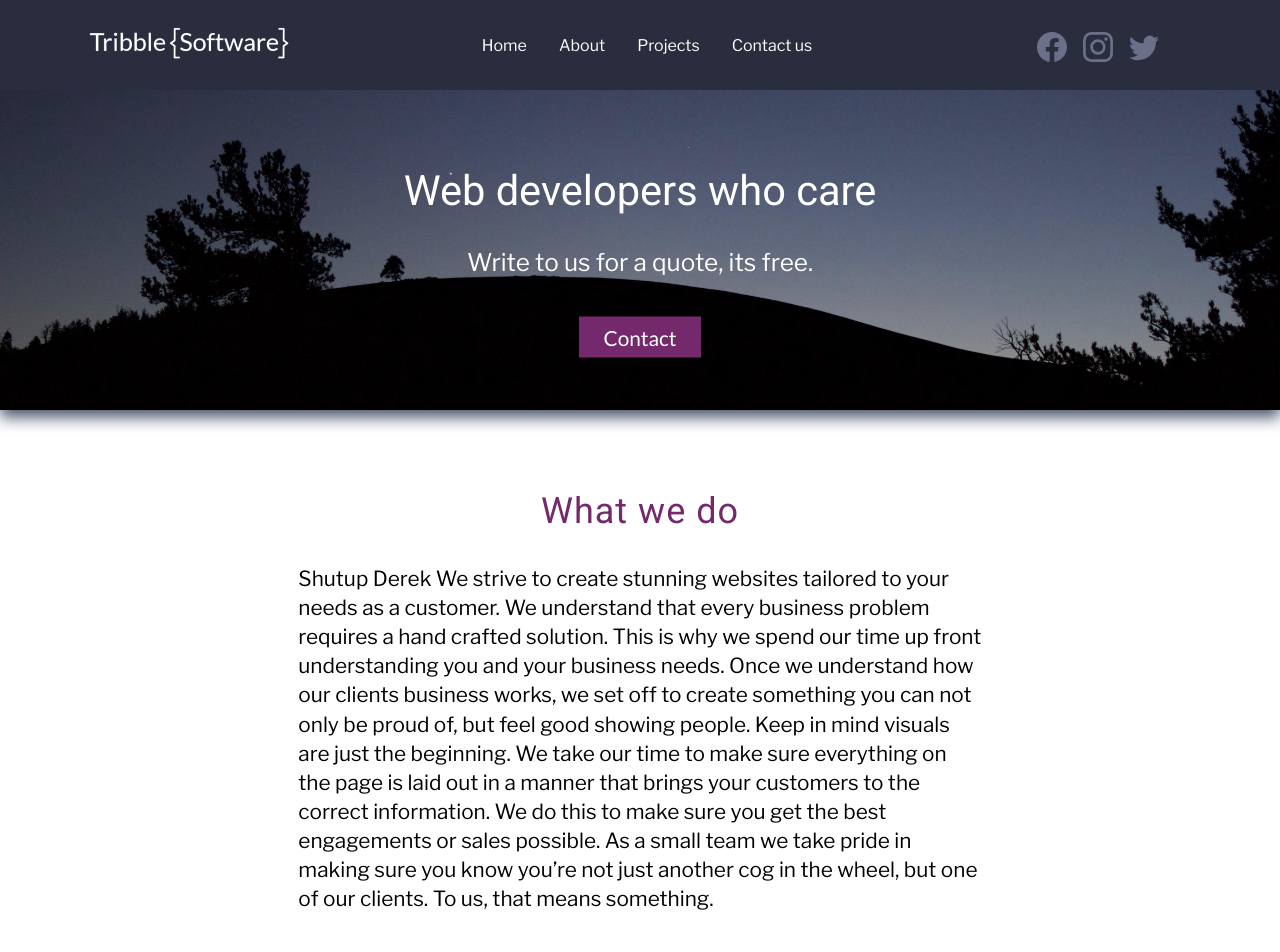
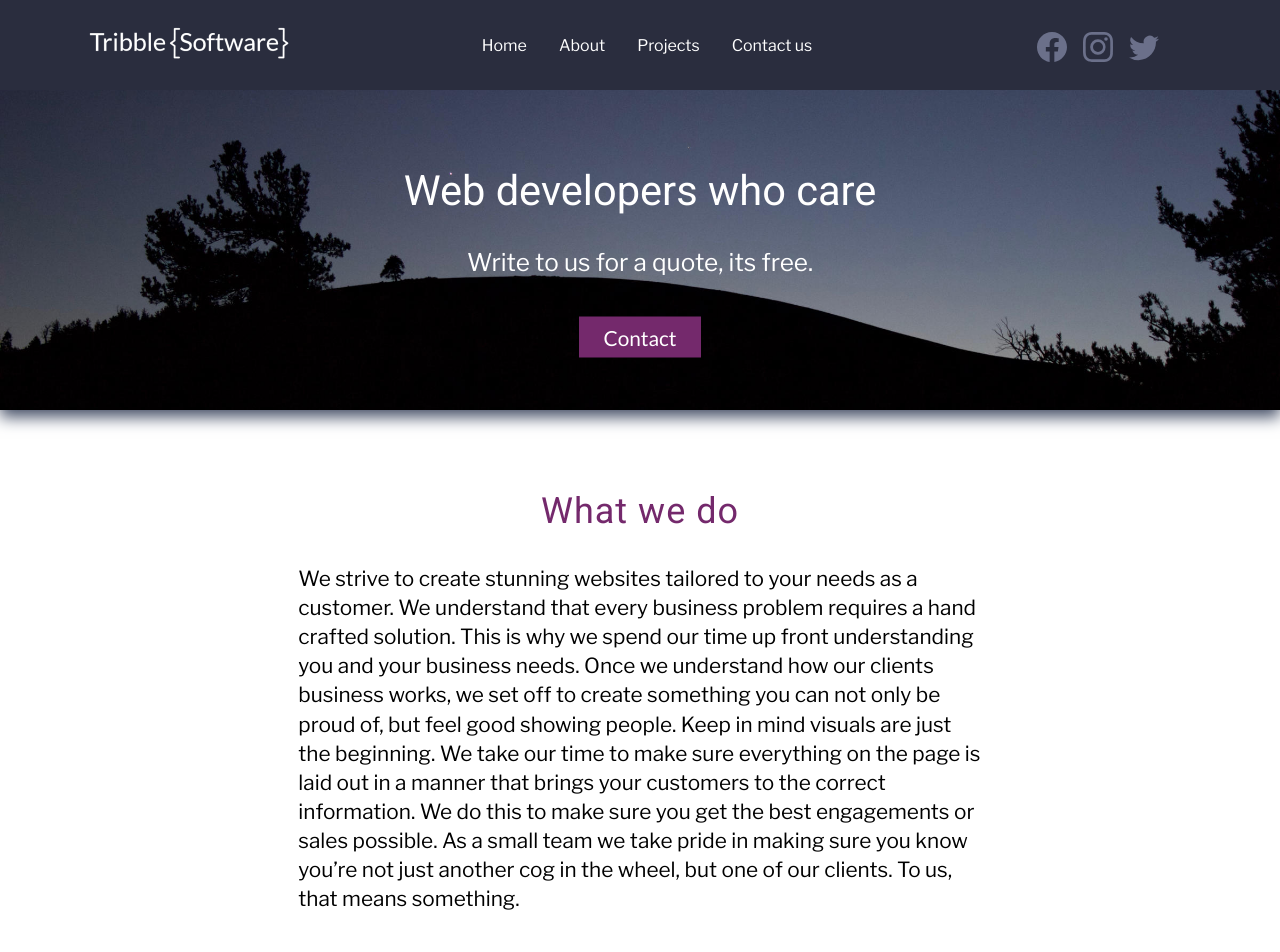
Before and after one commit to RandallBG/TribbleSoftwareWebsite, a React (Create React App) app: page / in a window 1280 px wide. Shown: the top 952 px of the page. Built offline with nearby package versions, Linux system fonts and the light colour scheme.

Commit message:
updated readme

```diff
--- a/src/components/Home/Home.js
+++ b/src/components/Home/Home.js
@@ -12,7 +12,7 @@ const Home = () => {
         <div className="columnBlurb">
           <h2>What we do</h2>
           <p>
-            Shutup Derek We strive to create stunning websites tailored to your needs as a
+            We strive to create stunning websites tailored to your needs as a
             customer. We understand that every business problem requires a hand
             crafted solution. This is why we spend our time up front
             understanding you and your business needs. Once we understand how
```
Also changed, not shown: 1 other file (tests, documents, lock files or other folders).
